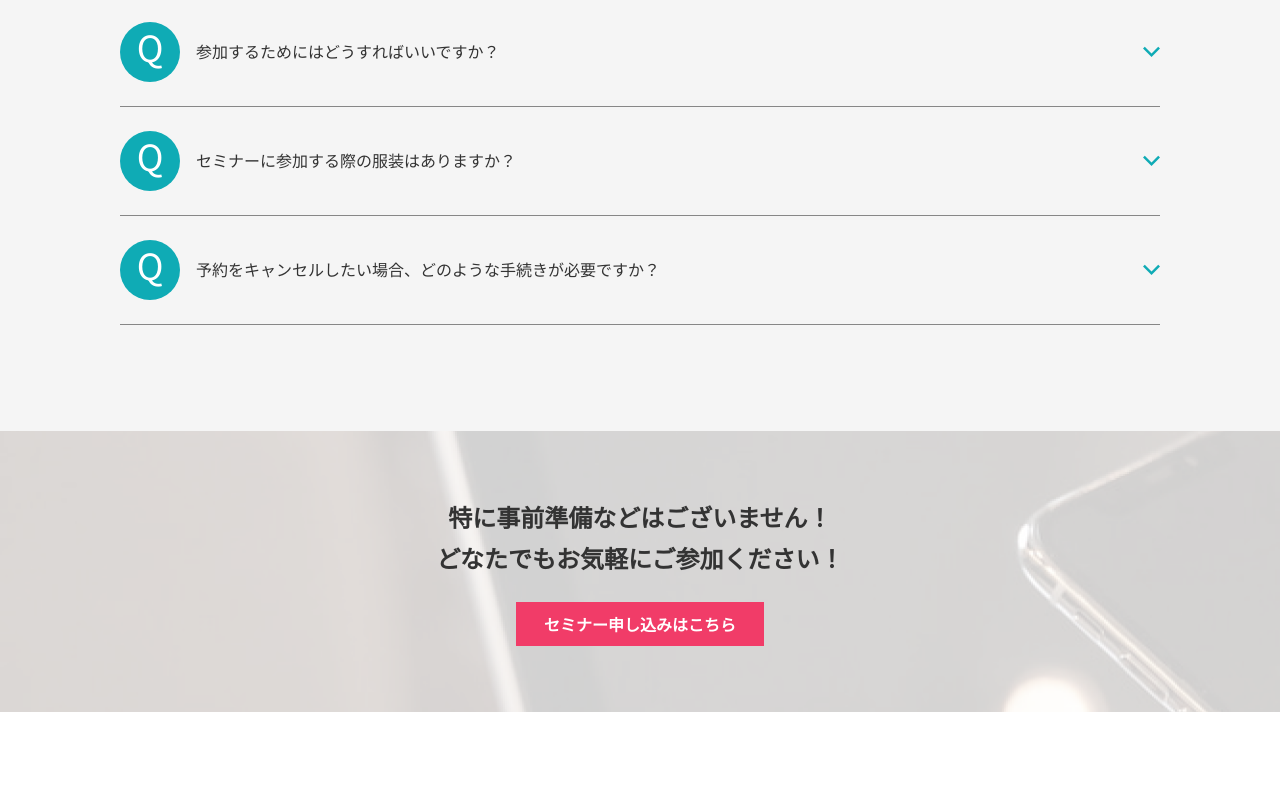
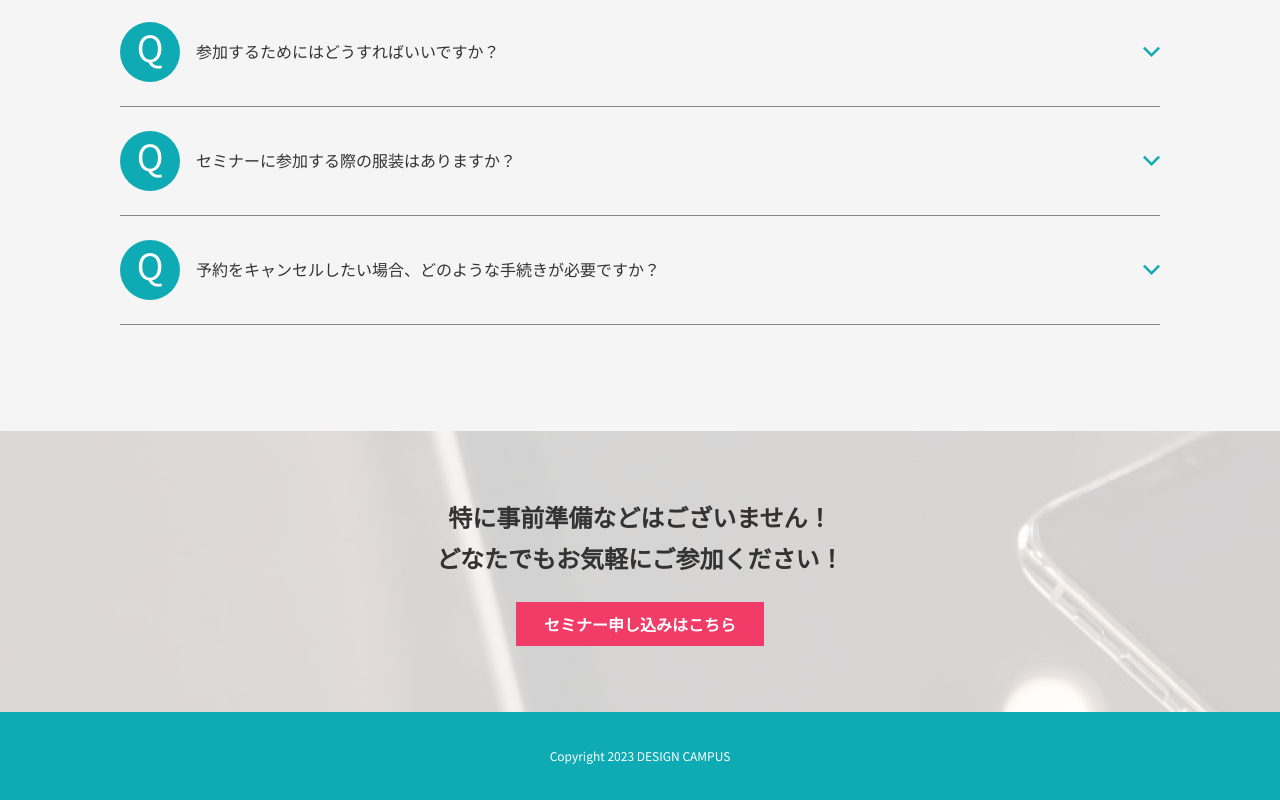
Before and after one commit to kido-portfolio/lp-design-campus, a plain HTML site: page index.html in a window 1280 px wide. Shown: the part 4330-5130 px from the top of the page. Before the commit the page ends 5042 px from the top, so only its background shows below. Drawn offline with Linux system fonts and the light colour scheme.

Commit message:
Feature: Footer add.

```diff
--- a/assets/css/style.css
+++ b/assets/css/style.css
@@ -1101,3 +1101,26 @@
 .c-faq__item-desc {
   width: 66.67vw;
 }
+
+/* ============================
+*  Footer
+* ========================== */
+.l-footer {
+  display: flex;
+  align-items: center;
+  justify-content: center;
+
+  height: 85px;
+
+  background-color: var(--bg-color-primary);
+
+  @media screen and (min-width: 768px) {
+    height: 5.5rem;
+  }
+}
+
+.l-footer__copyright {
+  font-size: 0.75rem;
+  line-height: 1.235;
+  color: var(--text-color-thirdly);
+}
--- a/index.html
+++ b/index.html
@@ -338,5 +338,9 @@
       </div><!-- /.l-container -->
     </section>
   </main>
+
+  <footer class="l-footer">
+    <small class="l-footer__copyright">Copyright 2023 DESIGN CAMPUS</small>
+  </footer>
 </body>
 </html>
```
